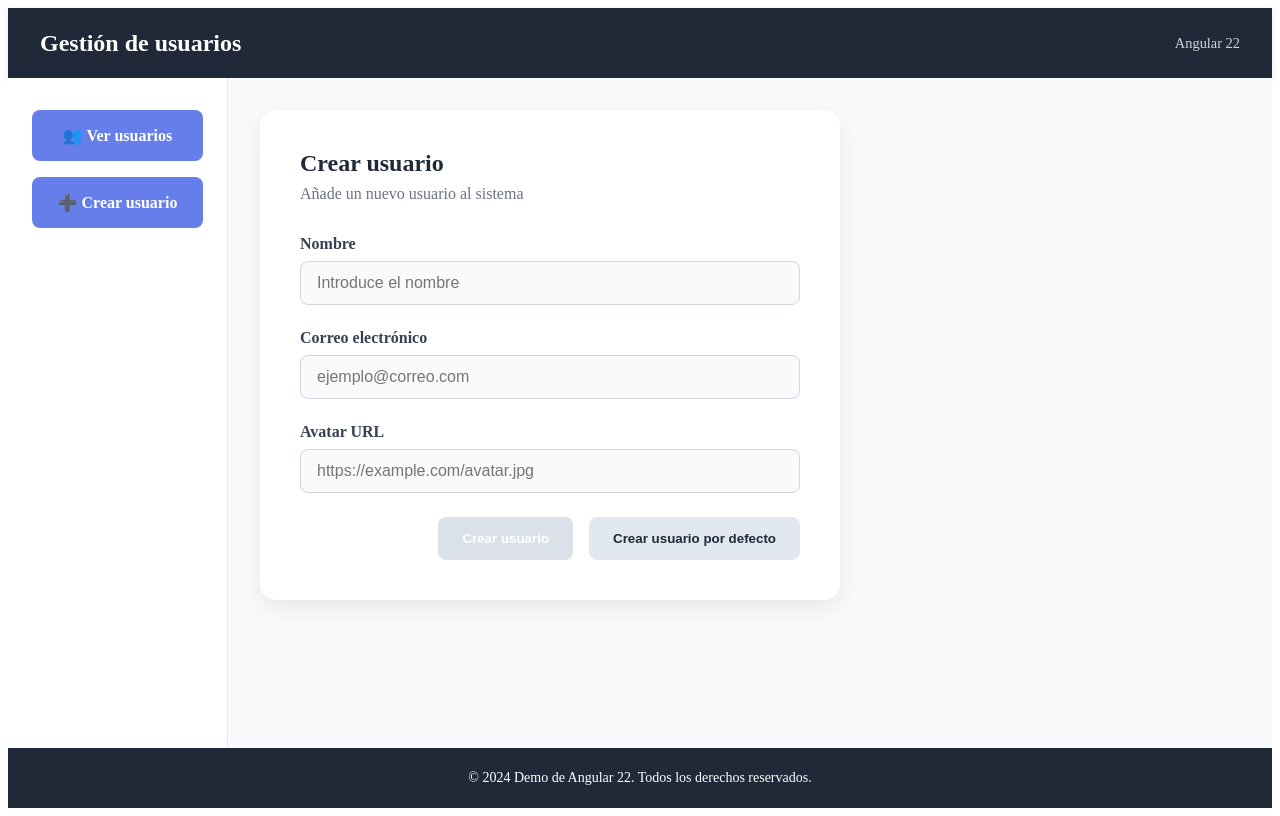
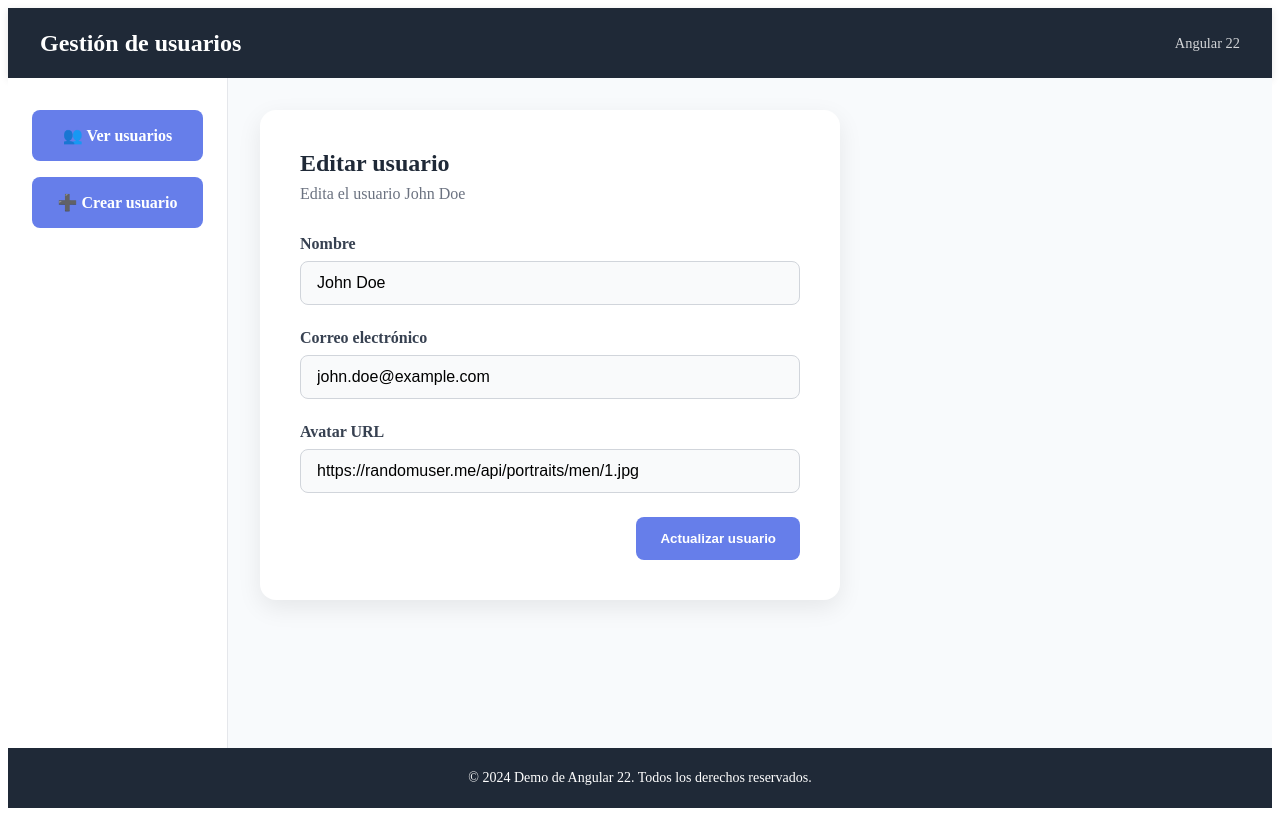
Before and after one commit to davidmtrigogft/angular22, an Angular app: page /edit-user/1 in a window 1280 px wide. Built offline with nearby package versions, Linux system fonts and the light colour scheme.

Commit message:
feat: done editor feature

```diff
--- /dev/null
+++ b/src/app/modules/user-editor/interfaces/user-editor.interface.ts
@@ -0,0 +1,5 @@
+export interface IUserEditorLiterals {
+  button: string;
+  formSubTitle: string;
+  formTitle: string;
+}
--- a/src/app/modules/user-editor/user-editor.html
+++ b/src/app/modules/user-editor/user-editor.html
@@ -1,11 +1,10 @@
 <div class="user-editor-container">
   <div class="user-editor-container__header">
-    <h2>Crear usuario</h2>
-    <p>Añade un nuevo usuario al sistema</p>
+    <h2>{{ literals().formTitle }}</h2>
+    <p>{{ literals().formSubTitle }}</p>
   </div>
 
   <form class="user-form" (ngSubmit)="onSubmit()">
-
 
     <app-input [config]="nameInput" />
 
@@ -16,13 +15,15 @@
     <div class="user-editor-container__buttons">
       @if (userForm()) {
       <button type="submit" class="form-button" [disabled]="userForm().invalid()">
-        Crear usuario
+        {{ literals().button }}
       </button>
       }
 
-      <button class="form-button form-button__secondary" (click)="createDefaultUser()">
-        Crear usuario por defecto
-      </button>
+      @if (isEditMode()) {
+        <button class="form-button form-button__secondary" (click)="createDefaultUser()">
+          Crear usuario por defecto
+        </button>
+      }
     </div>
 
   </form>
--- a/src/app/modules/user-editor/user-editor.ts
+++ b/src/app/modules/user-editor/user-editor.ts
@@ -1,11 +1,12 @@
-import { Component, inject, signal } from '@angular/core';
+import { Component, computed, effect, inject, signal } from '@angular/core';
 import { FormsModule } from '@angular/forms';
 import { email, form, required } from '@angular/forms/signals';
-import { Router } from '@angular/router';
+import { ActivatedRoute, Router } from '@angular/router';
 import { Input } from '@components/input';
 import { IInputConfig } from '@shared/components/input/interfaces/input.interface';
 import { IUser } from '@shared/interfaces';
 import { UsersService } from '@shared/services';
+import { IUserEditorLiterals } from './interfaces/user-editor.interface';
 
 @Component({
   selector: 'app-user-editor',
@@ -14,17 +15,42 @@ import { UsersService } from '@shared/services';
   imports: [Input, FormsModule],
 })
 export class UserEditor {
-  private readonly usersService = inject(UsersService);
-  private readonly router = inject(Router);
+  private readonly _usersService = inject(UsersService);
+  private readonly _route = inject(ActivatedRoute);
+  private readonly _router = inject(Router);
 
-  private readonly model = signal<IUser>({
+  private readonly _userId = Number(this._route.snapshot.paramMap.get('id'));
+  private readonly _user = this._userId ? this._usersService.getUserById(this._userId) : null;
+
+  private readonly setFormValues = effect(() => {
+    if (this._user) {
+      this._model.set({
+        id: this._user.id,
+        name: this._user.name,
+        email: this._user.email,
+        avatar: this._user.avatar,
+      });
+    }
+  });
+
+  protected readonly isEditMode = computed(() => !this._userId);
+
+  protected readonly literals = computed<IUserEditorLiterals>(() => ({
+    button: this._userId ? 'Actualizar usuario' : 'Crear usuario',
+    formSubTitle: this._userId
+      ? `Edita el usuario ${this._user?.name}`
+      : 'Añade un nuevo usuario al sistema',
+    formTitle: this._userId ? 'Editar usuario' : 'Crear usuario',
+  }));
+
+  private readonly _model = signal<IUser>({
     id: 0,
     name: '',
     email: '',
     avatar: '',
   });
 
-  protected readonly userForm = form(this.model, (path) => {
+  protected readonly userForm = form(this._model, (path) => {
     required(path.name, {
       message: 'El nombre es obligatorio',
     });
@@ -57,8 +83,14 @@ export class UserEditor {
   };
 
   protected onSubmit(): void {
-    this.usersService.addUser(this.model());
-    this.router.navigate(['/users']);
+    if (this._userId) {
+      this._usersService.updateUser(this._model());
+      return;
+    }
+
+    this._usersService.addUser(this._model());
+
+    this._router.navigate(['/users']);
   }
 
   protected createDefaultUser(): void {
@@ -72,6 +104,6 @@ export class UserEditor {
       avatar: `https://randomuser.me/api/portraits/${gender}/${id}.jpg`,
     };
 
-    this.model.set(defaultUser);
+    this._model.set(defaultUser);
   }
 }
--- a/src/app/modules/users/users.ts
+++ b/src/app/modules/users/users.ts
@@ -1,7 +1,7 @@
 import { Component, inject } from '@angular/core';
+import { Router } from '@angular/router';
 import { UserCardComponent } from '@components/user-card';
-import { UsersService } from '../../shared';
-import { Router } from '@angular/router';
+import { IUser, UsersService } from '../../shared';
 
 @Component({
   selector: 'app-users',
@@ -20,15 +20,6 @@ export class Users {
   }
 
   protected onViewUser(id: number): void {
-    const user = this._usersService.getUserById(id);
-
-    if (!user) {
-      console.error(`User with id ${id} not found`);
-      return;
-    }
-
-    console.log('User details:', user);
-
-    this._router.navigate(['/edit-user', id], { state: { user } });
+    this._router.navigate(['/edit-user', id]);
   }
 }
--- a/src/app/shared/services/users.service.ts
+++ b/src/app/shared/services/users.service.ts
@@ -31,6 +31,12 @@ export class UsersService {
     return this.users().find((user) => user.id === id);
   }
 
+  public updateUser(updatedUser: IUser): void {
+    this._users.update((users) =>
+      users.map((user) => (user.id === updatedUser.id ? updatedUser : user)),
+    );
+  }
+
   private generateId(): number {
     const users = this.users();
 
```
